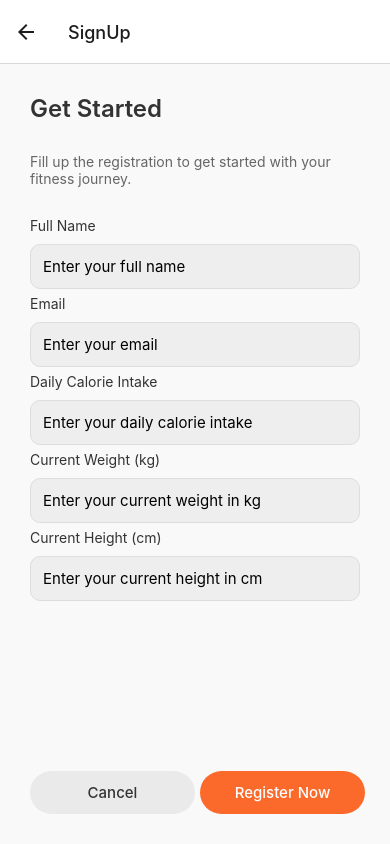
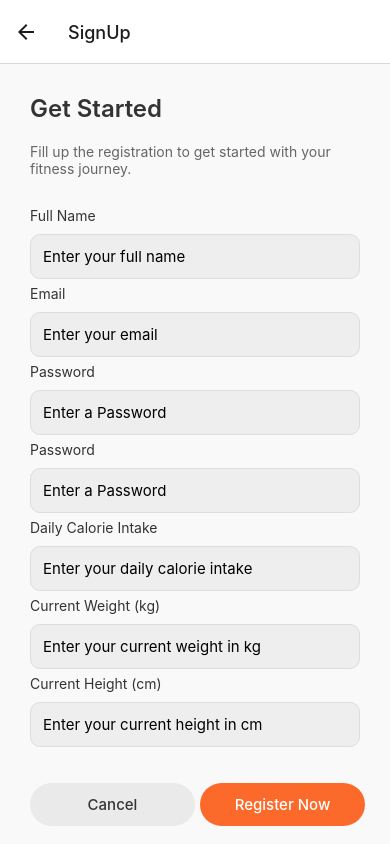
Before and after one commit to AbhiRami007/WalkSync, a React Native app: screen /SignUp in a window 390 px wide. Built offline with nearby package versions, Linux system fonts and the light colour scheme.

Commit message:
updates on signup page

```diff
--- a/src/screens/SignUp.tsx
+++ b/src/screens/SignUp.tsx
@@ -114,6 +114,30 @@ const SignUp = ({navigation}: any) => {
         />
         {errors.email && <Text style={styles.errorText}>{errors.email}</Text>}
 
+<Text style={styles.label}>Password</Text>
+        <TextInput
+          style={styles.input}
+          placeholder="Enter a Password"
+          value={email}
+          onChangeText={text => {
+            setPassword(text);
+            setErrors({...errors, password: ''});
+          }}
+        />
+        {errors.password && <Text style={styles.errorText}>{errors.password}</Text>}
+
+<Text style={styles.label}>Password</Text>
+        <TextInput
+          style={styles.input}
+          placeholder="Enter a Password"
+          value={email}
+          onChangeText={text => {
+            setPassword(text);
+            setErrors({...errors, password: ''});
+          }}
+        />
+        {errors.password && <Text style={styles.errorText}>{errors.password}</Text>}
+
         <Text style={styles.label}>Daily Calorie Intake</Text>
         <TextInput
           style={styles.input}
@@ -182,7 +206,7 @@ const styles = StyleSheet.create({
     fontSize: 24,
     fontWeight: '600',
     color: '#333',
-    marginBottom: 30,
+    marginBottom: 20,
   },
   subtitle: {
     fontSize: 14,
```
Also changed, not shown: 4 other files (tests, documents, lock files or other folders).
